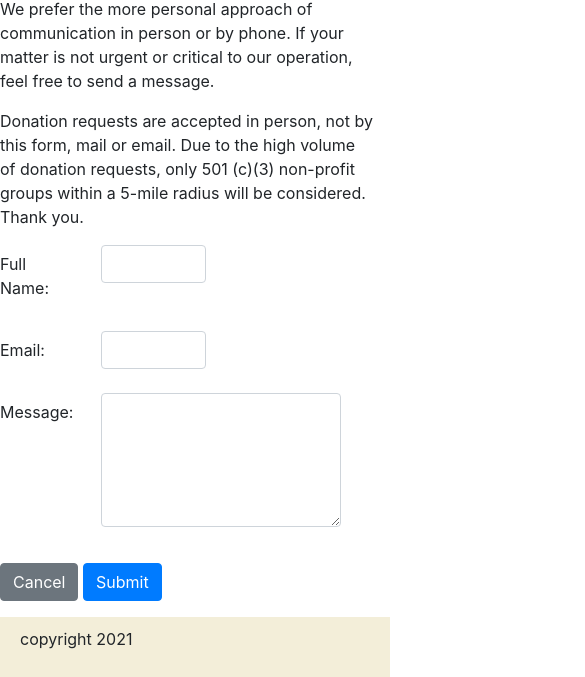
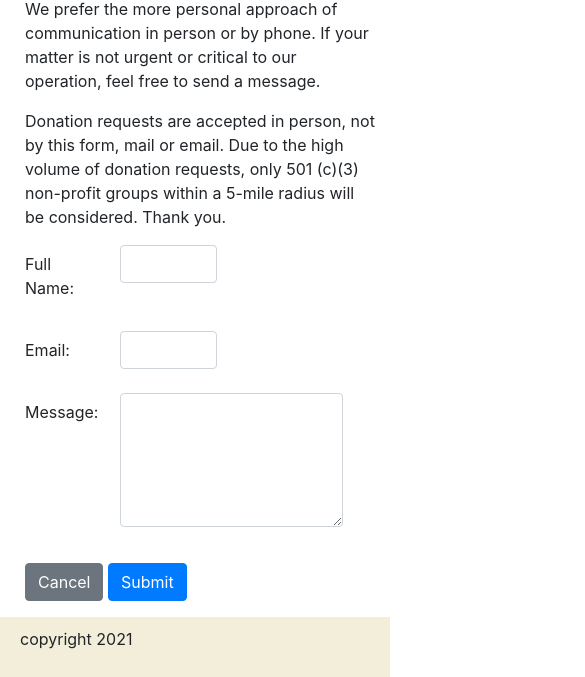
Before and after one commit to roylowe/rockville-cafe, a website: page contactus.html in a window 390 px wide. Shown: the part 877-1554 px from the top of the page, 585 px wide, since content can reach past the window. Drawn offline with nearby package versions, Linux system fonts and the light colour scheme.

Commit message:
fixed image overflowing container on mobile

```diff
--- a/contactus.html
+++ b/contactus.html
@@ -51,11 +51,11 @@
     <!-- cafe information section division-->
     <div class="container">
         <div class="row">
-                <div class="contact-info col-md-6 col-sm-12">
+                <div class="contact-info col-md-6 col-xs-12">
                     <img src="assets/images/rockville-cafe-dining.png" class="mr-auto" alt="image cafe dining" width="900"  />
 
                 </div>
-                <div class="contact-info-form col-md-6 col-sm-12">
+                <div class="contact-info-form col-md-6 col-xs-12">
                     <h2>Let's Talk!</h2>
                     <h3>Rockville Cafe</h3>
                     <p>We prefer the more personal approach of communication in person or by phone. If your matter is not urgent or critical to our operation, feel free to send a message.</p>
--- a/css/styles.scss
+++ b/css/styles.scss
@@ -106,12 +106,13 @@ $info-box-font-size: 15px;
 
 .contact-info{
     padding-top: 30px;
+    overflow:hidden;
 
 }
 .contact-info-form{
 
     padding-top: 30px;
-    padding-left: 0;
+    padding-left: 25px;
 
 }
 
```
Also changed, not shown: css/styles.css.
